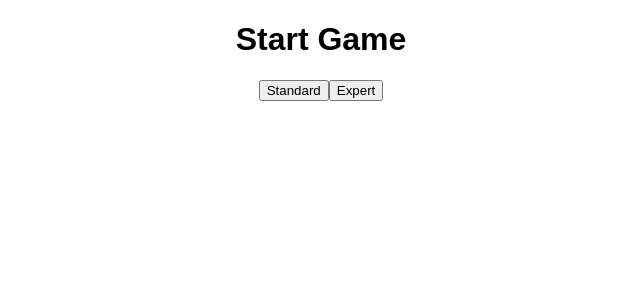
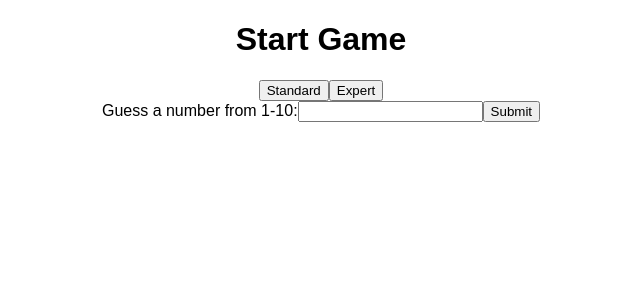
Before and after one commit to Leslyp/guessinggamerepo, a React (Create React App) app in the folder guessinggame/: page / in a window 1280 px wide. Shown: the top 300 px of the page, without its empty margins (319-959 px from the left). Built offline with nearby package versions, Linux system fonts and the light colour scheme.

Commit message:
update game type for btns

```diff
--- a/guessinggame/src/App.js
+++ b/guessinggame/src/App.js
@@ -14,6 +14,7 @@
 
 import React, { Component } from 'react';
 import StartPage from './StartPage';
+import GameContainer from './GameContainer';
 import InitState from './InitState';
 import './App.css';
 
@@ -23,19 +24,13 @@ class App extends Component {
     this.state = InitState;
   }
 
-  // changeGameType(){
-  //   copyOfState = Object.assign({}, this.state);
-  //   stateCopy.comments.push({
-  //     "text": this.state.currentComment,
-  //     "currentLikes": 0,
-  //     "currentDislikes": 0,
-  //     "replies": []
-  //   });
-  //}
   render(){
     return (
       <div className="App">
-        <StartPage />
+        <StartPage
+        />
+        <GameContainer
+        />
       </div>
     );
   }
--- /dev/null
+++ b/guessinggame/src/GameContainer.js
@@ -0,0 +1,43 @@
+import React, { Component } from 'react';
+
+class GameContainer extends Component{
+	constructor(){
+		super();
+		this.handleSubmit = this.handleSubmit.bind(this);
+		this.updateCurrentInput = this.updateCurrentInput.bind(this);
+		this.state = {
+			currentInput: "",
+		}
+	}
+
+  updateCurrentInput(event){
+	  const userguess = event.target.value;
+	  this.setState({
+	    currentInput: userguess,
+	  });
+  }
+
+  handleSubmit(event){
+	  // COPY OF STATE - STATECOPY
+	  let stateCopy = Object.assign({}, this.state);
+
+	  // reset current comment
+	  stateCopy.currentInput = "";
+	  // UPDATE STATE WITH STATECOPY
+	  this.setState(stateCopy);
+  }
+
+	render(){
+		return(
+			<div className="gamecontainer">
+				<section className="inputcontainer">
+					<label htmlFor="userguess">Guess a number from 1-10:
+					<input type="text" id="userguess" name="userguess" value={this.state.currentInput} onChange={this.updateCurrentInput} /></label>
+					<button className="submitbtn" onClick={this.handleSubmit}>Submit</button>
+				</section>
+			</div>
+		);
+	}
+}
+
+export default GameContainer;
--- a/guessinggame/src/InitState.js
+++ b/guessinggame/src/InitState.js
@@ -3,22 +3,55 @@ import React from 'react';
 // what data is needed in game
 const initState = {
   game: {
-    gameType: {
-      standard: 10,
-      expert: 100
-    },
-    highScore: {
-      standard: 0,
-      expert: 0
-    },
+    // gameType: {
+    //   standard: 10,
+    //   expert: 100
+    // },
+    // highScore: {
+    //   standard: 0,
+    //   expert: 0
+    // },
+    // gamesPlayed: 0,
+    // currentGame: {
+    //   currentLevel: 'standard',
+    //   guesses: 0,
+    //   currentGuess: '',
+    //   currentMessage: '',
+    //   offerPlayAgain: false
+    // }
+
+    // gameType: {
+    //   standardGame: {
+    //     currentLevel: 'standard',
+    //     max: 10,
+    //     guesses: 0,
+    //     currentGuess: '',
+    //     currentMessage: '',
+    //     gamesPlayed: 0,
+    //     offerPlayAgain: false,
+    //     highScore: 0,
+    //   },
+    //    expertGame: {
+    //     currentLevel: 'expert',
+    //     max: 100,
+    //     guesses: 0,
+    //     currentGuess: '',
+    //     currentMessage: '',
+    //     gamesPlayed: 0,
+    //     offerPlayAgain: false,
+    //     highScore: 0,
+    //   }
+    //}
+
+
+    // gameType: 'standard',
+    max: 10,
+    guesses: 0,
+    currentGuess: '',
+    currentMessage: '',
     gamesPlayed: 0,
-    currentGame: {
-      currentLevel: 'standard',
-      guesses: 0,
-      currentGuess: '',
-      currentMessage: '',
-      offerPlayAgain: false
-    }
+    offerPlayAgain: false,
+    highScore: 0,
   }
 };
 
--- a/guessinggame/src/StartPage.js
+++ b/guessinggame/src/StartPage.js
@@ -1,13 +1,31 @@
 import React, { Component } from 'react';
 
 class StartPage extends Component{
+	constructor(){
+		super();
+		this.changeGameType = this.changeGameType.bind(this);
+		this.state = {
+			gameType: "standard",
+		}
+	}
+
+  changeGameType(type){
+  	const gameType = this.state.gameType;
+	  let stateCopy = Object.assign({}, this.state);
+	  stateCopy.gameType = type;
+	  this.setState(
+	    stateCopy,
+	  );
+	  console.log(type);
+  }
+
 	render(){
 		return(
 			<div className="startpage">
 				<h1>Start Game</h1>
 				<section className="buttons">
-				  <button >Standard</button>
-			    <button >Expert</button>
+				  <button onClick={()=>{this.changeGameType("standard")}}>Standard</button>
+			    <button onClick={()=>{this.changeGameType("expert")}}>Expert</button>
 				</section>
 			</div>
 		);
```
